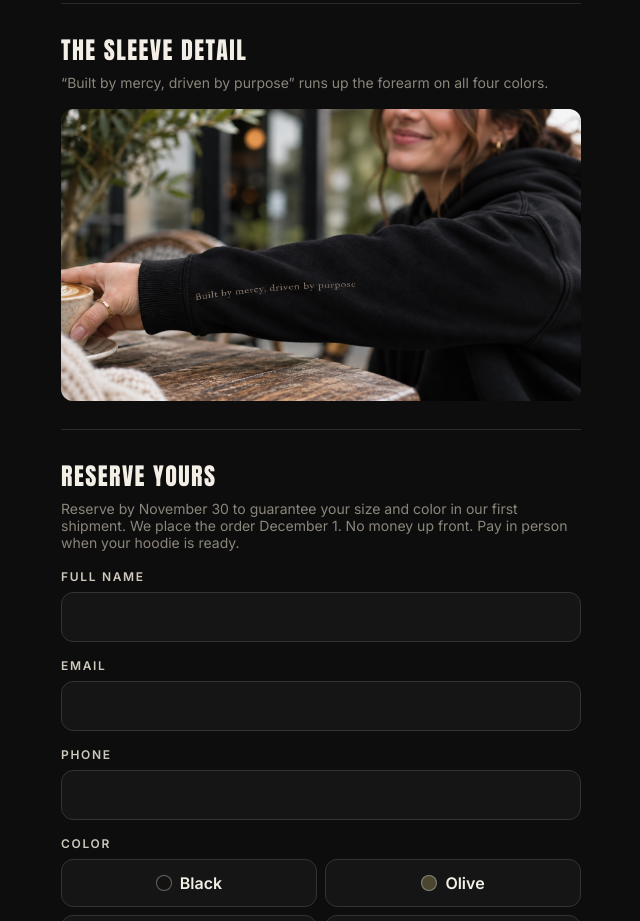
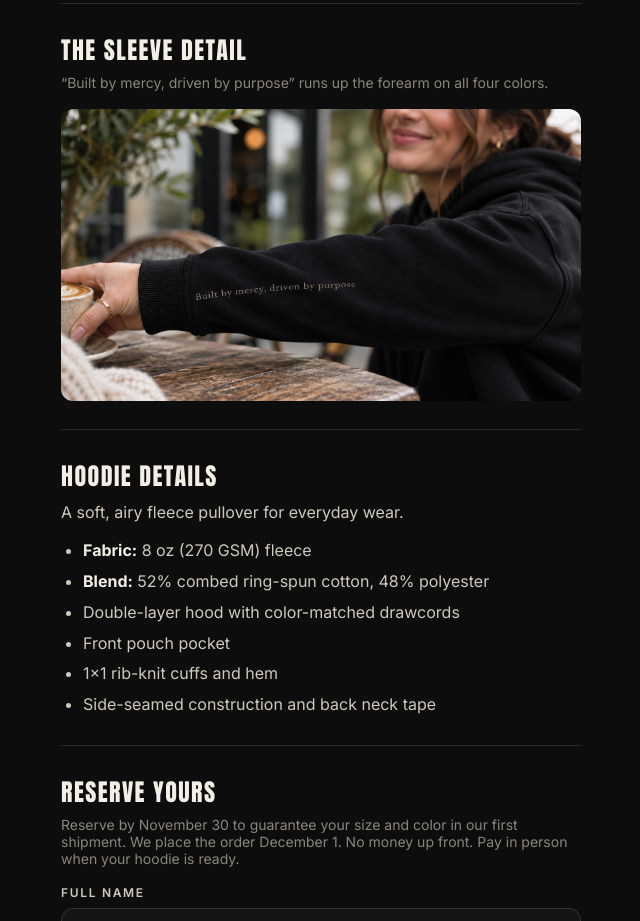
Before and after one commit to nelson8210/mercybuilt-site, a plain HTML site: page preorder/index.html in a window 1280 px wide. Shown: the part 1879-2800 px from the top of the page, without its empty margins (319-959 px from the left). Drawn offline with nearby package versions, Linux system fonts and the light colour scheme.

Commit message:
Add Mercy Built hoodie fabric and construction details

```diff
--- a/preorder/index.html
+++ b/preorder/index.html
@@ -34,6 +34,10 @@ h1{font-family:Anton,Impact,sans-serif;font-weight:400;font-size:clamp(46px,14vw
 section{padding:28px 0;border-top:1px solid var(--line)}
 h2{font-family:Anton,Impact,sans-serif;font-weight:400;letter-spacing:.06em;text-transform:uppercase;font-size:24px;margin:0 0 6px}
 .hint{color:var(--muted);font-size:14px;margin:0 0 18px}
+.hoodie-details-intro{color:#cfc9bd;font-size:16px;line-height:1.5;margin:0 0 14px}
+.hoodie-specs{color:#cfc9bd;font-size:16px;line-height:1.55;margin:0;padding-inline-start:22px}
+.hoodie-specs li+li{margin-top:6px}
+.hoodie-specs strong{color:var(--bone)}
 .grid{display:grid;grid-template-columns:repeat(2,1fr);gap:12px}
 .card{background:#151515;border:2px solid transparent;border-radius:16px;padding:12px;cursor:pointer;text-align:center;color:var(--bone);font:inherit;transition:border-color .15s,transform .15s}
 .card:active{transform:scale(.98)}
@@ -68,7 +72,7 @@ footer{padding:30px 0 40px;text-align:center;color:var(--muted);font-size:12px;l
   <div class="hero">
     <span class="eyebrow">Preorder &middot; First Release</span>
     <h1>The Romans 8:39 Hoodie</h1>
-    <p class="sub">A heavier comfort piece with a quiet front mark and a Romans 8:39 back message about being fully known and deeply loved. Four colors. Reserve your size and color now.</p>
+    <p class="sub">A soft fleece pullover with a quiet front mark and a Romans 8:39 back message about being fully known and deeply loved. Four colors. Reserve your size and color now.</p>
     <div class="verse">&ldquo;You are not forgotten. You are fully known. You are deeply loved.&rdquo; &middot; Romans 8:39</div>
     <div class="stage" id="stage"></div>
   </div>
@@ -83,6 +87,19 @@ footer{padding:30px 0 40px;text-align:center;color:var(--muted);font-size:12px;l
     <h2>The sleeve detail</h2>
     <p class="hint">“Built by mercy, driven by purpose” runs up the forearm on all four colors.</p>
     <img src="../assets/hoodie-sleeve-detail.jpg?v=2" alt="Design preview of small muted lettering following the fabric near the cuff of the black hoodie" width="1672" height="941" loading="lazy" style="display:block;width:100%;height:auto;border-radius:12px">
+  </section>
+
+  <section id="hoodie-details" aria-labelledby="hoodie-details-title">
+    <h2 id="hoodie-details-title">Hoodie Details</h2>
+    <p class="hoodie-details-intro">A soft, airy fleece pullover for everyday wear.</p>
+    <ul class="hoodie-specs">
+      <li><strong>Fabric:</strong> 8 oz (270 GSM) fleece</li>
+      <li><strong>Blend:</strong> 52% combed ring-spun cotton, 48% polyester</li>
+      <li>Double-layer hood with color-matched drawcords</li>
+      <li>Front pouch pocket</li>
+      <li>1×1 rib-knit cuffs and hem</li>
+      <li>Side-seamed construction and back neck tape</li>
+    </ul>
   </section>
 
   <section id="preorder">
```
